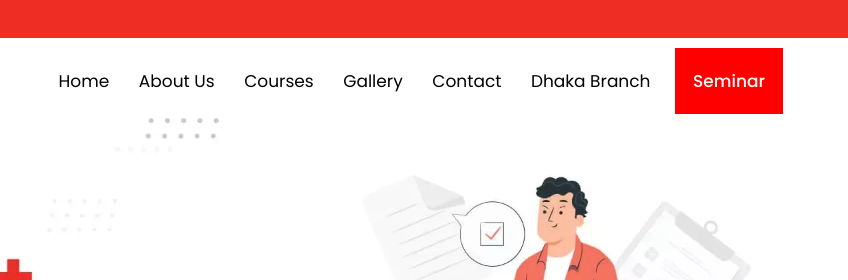
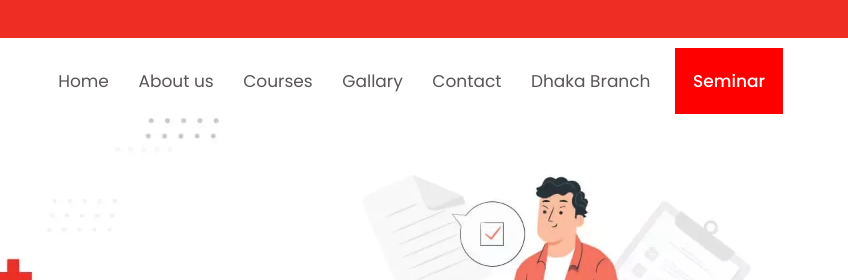
Before and after one commit to showmen78/class_6, a plain HTML site: page index.html in a window 1280 px wide. Shown: the top 280 px of the page, 432-1280 px from the left. Drawn offline with Linux system fonts and the light colour scheme.

Commit message:
This is the second commit with some correction

```diff
--- a/custom.css
+++ b/custom.css
@@ -8,6 +8,11 @@
 
 body{
     overflow-x: hidden;
+}
+a{
+    text-decoration: none;
+    display: inline-block;
+    color:rgb(90, 85, 85);
 }
 
 /* .........................header section start................................. */
@@ -101,23 +106,29 @@ header{
 
 
 }
-.nav-right ul li:last-child{
+
+
+
+.nav-right ul li:last-child {
     background-color: red;
-    color:white;
+    color:white ;
     transition: .5s;
     font-weight: 500;
     padding: 20px 18px;
 }
-.nav-right ul li:last-child:hover{
+.nav-right ul li:last-child:hover {
     color:rgb(83, 81, 81);
     padding:18px 16px;
     background-color: transparent;
     border: 2px solid red;
 
 }
-.nav-right ul li:hover{
+.nav-right ul li a:hover{
     color:red
 }
+.seminar:hover a{color:red;}
+.seminar  a  {color:white;}
+
 /* .........................navbar ends here................................. */
 
 /* .........................banner  starts here................................. */
--- a/index.html
+++ b/index.html
@@ -37,13 +37,13 @@
                </div>
                <div class="nav-right">
                    <ul>
-                       <li>Home</li>
-                       <li>About Us</li>
-                       <li>Courses</li>
-                       <li>Gallery</li>
-                       <li>Contact</li>
-                       <li>Dhaka Branch</li>
-                       <li>Seminar</li>
+                       <li> <a href="#"> Home</a></li>
+                       <li> <a href="#"> About us</a></li>
+                       <li> <a href="#"> Courses</a></li>
+                       <li> <a href="#"> Gallary</a></li>
+                       <li> <a href="#"> Contact</a></li>
+                       <li> <a href="#"> Dhaka Branch</a></li>
+                       <li class="seminar"> <a href="#" > Seminar</a></li>
 
                    </ul>
                </div>
```
